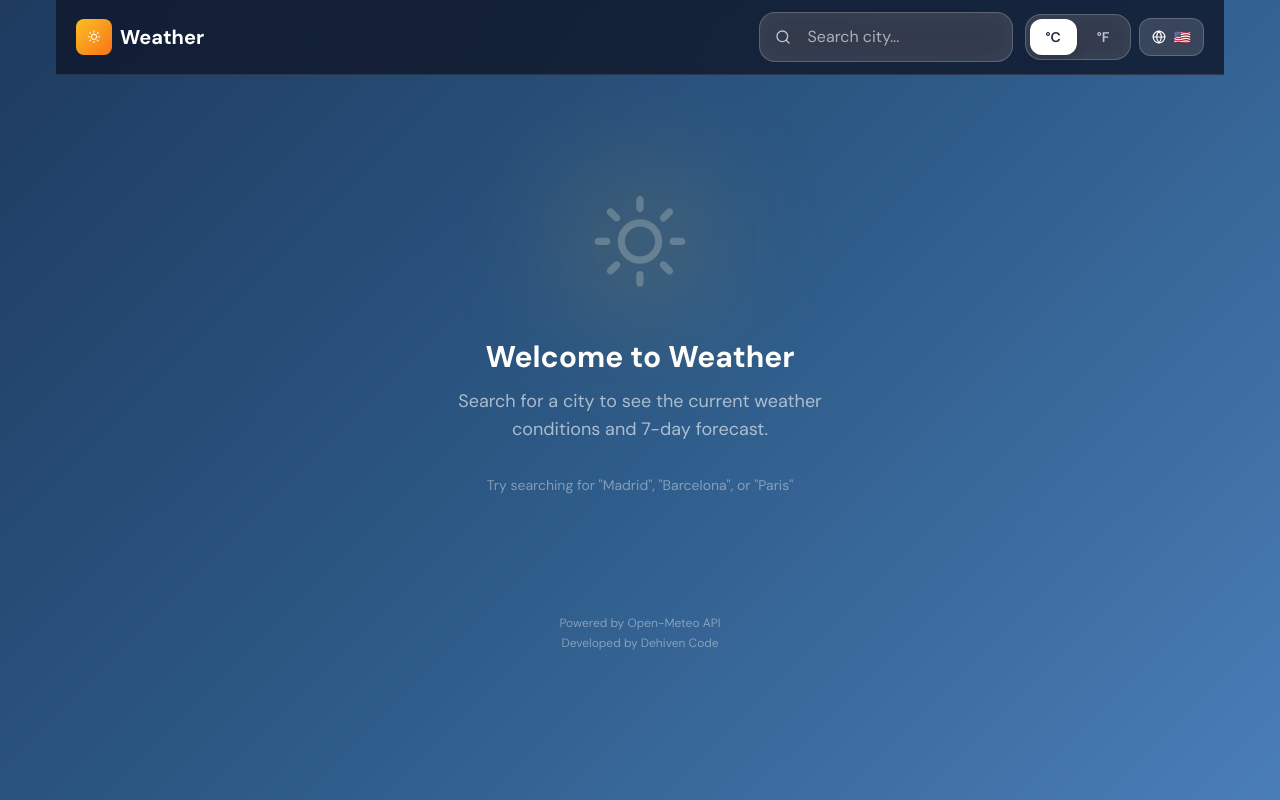
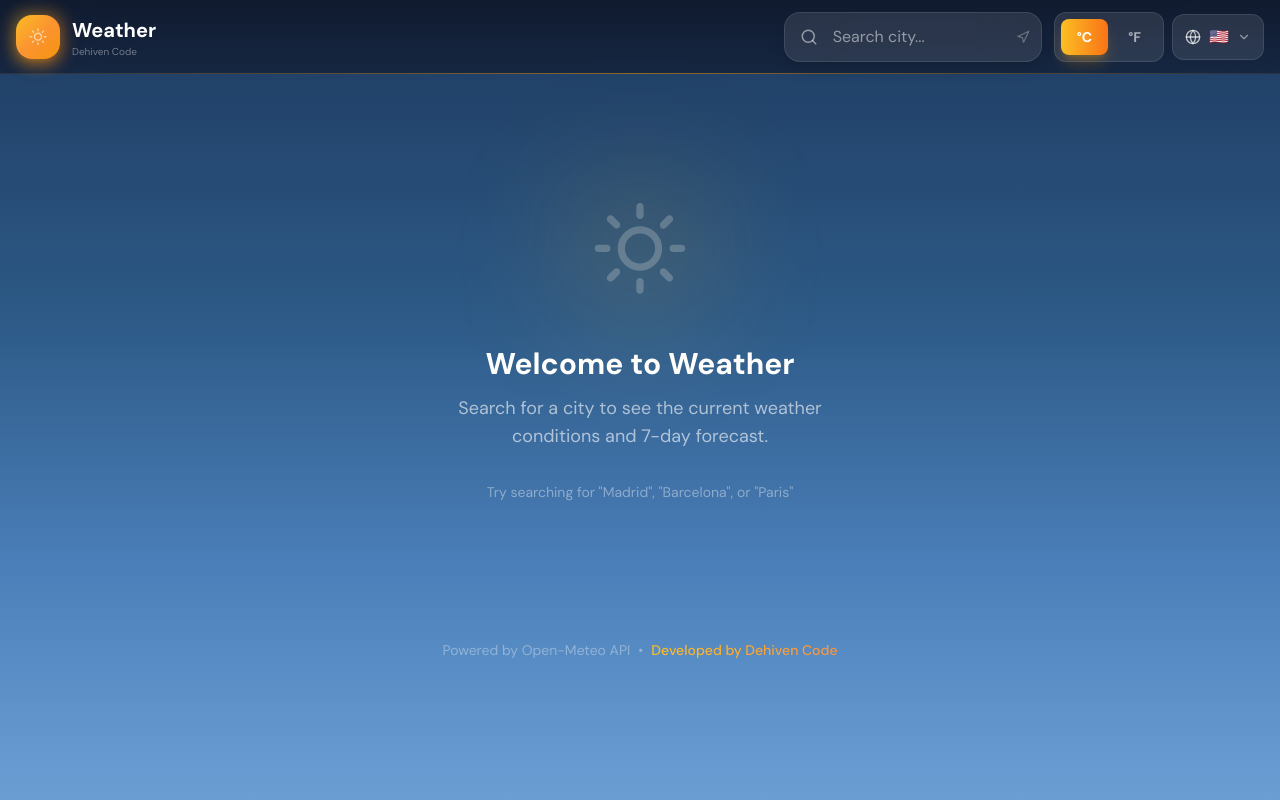
Before and after one commit to Dehiven/APP-Meteorologia, a React (Vite) app: page / in a window 1280 px wide. Built offline with nearby package versions, Linux system fonts and the light colour scheme.

Commit message:
Improve navigation UI with glassmorphism design

```diff
--- a/src/App.tsx
+++ b/src/App.tsx
@@ -1,6 +1,6 @@
 import { useState } from 'react';
 import { WiDaySunny } from 'react-icons/wi';
-import { FiMenu, FiX } from 'react-icons/fi';
+import { FiX, FiCloud } from 'react-icons/fi';
 import {
   SearchBar,
   UnitSelector,
@@ -20,49 +20,76 @@ function App() {
 
   return (
     <div className="min-h-screen pb-10">
-      <header className="sticky top-0 z-40 backdrop-blur-xl bg-slate-900/80 border-b border-white/10">
-        <div className="max-w-6xl mx-auto px-3 py-3">
-          <div className="flex items-center justify-between gap-2">
-            <div className="flex items-center gap-2">
-              <div className="w-9 h-9 bg-gradient-to-br from-amber-400 to-orange-500 rounded-lg flex items-center justify-center flex-shrink-0">
-                <WiDaySunny className="text-white text-lg" />
+      {/* Navigation Bar */}
+      <header className="sticky top-0 z-50">
+        <div className="absolute inset-0 bg-gradient-to-b from-slate-900/90 to-slate-900/60 backdrop-blur-2xl border-b border-white/10"></div>
+
+        <div className="relative max-w-7xl mx-auto px-3 sm:px-4 py-3">
+          <div className="flex items-center justify-between gap-3">
+            {/* Logo */}
+            <div className="flex items-center gap-2 sm:gap-3 flex-shrink-0">
+              <div className="relative">
+                <div className="w-10 h-10 sm:w-11 sm:h-11 bg-gradient-to-br from-amber-400 via-orange-400 to-amber-500 rounded-xl sm:rounded-2xl flex items-center justify-center shadow-lg shadow-amber-500/30">
+                  <WiDaySunny className="text-white text-xl sm:text-2xl" />
+                </div>
+                <div className="absolute -inset-1 bg-gradient-to-br from-amber-400 to-orange-500 rounded-xl sm:rounded-2xl blur opacity-40"></div>
               </div>
-              <h1 className="text-xl font-bold text-white">Weather</h1>
+              <div className="flex flex-col">
+                <h1 className="text-lg sm:text-xl font-bold text-white leading-tight">
+                  Weather
+                </h1>
+                <span className="text-[10px] text-white/40 hidden sm:block">Dehiven Code</span>
+              </div>
             </div>
 
-            <button
-              className="md:hidden p-2 text-white/80 hover:text-white"
-              onClick={() => setMobileMenuOpen(!mobileMenuOpen)}
-            >
-              {mobileMenuOpen ? <FiX size={24} /> : <FiMenu size={24} />}
-            </button>
-
+            {/* Desktop: Search + Controls */}
             <div className="hidden md:flex items-center gap-3">
-              <SearchBar />
+              <div className="relative">
+                <SearchBar />
+              </div>
               <div className="flex items-center gap-2">
                 <UnitSelector />
                 <LanguageSelector />
               </div>
             </div>
+
+            {/* Mobile: Menu Button */}
+            <button
+              className="md:hidden p-2.5 rounded-xl bg-white/10 hover:bg-white/20 border border-white/10 transition-all duration-300"
+              onClick={() => setMobileMenuOpen(!mobileMenuOpen)}
+            >
+              {mobileMenuOpen ? (
+                <FiX className="text-white" size={22} />
+              ) : (
+                <FiCloud className="text-white" size={22} />
+              )}
+            </button>
           </div>
 
-          <div className={`md:hidden mt-3 space-y-3 ${mobileMenuOpen ? 'block' : 'hidden'}`}>
-            <SearchBar />
-            <div className="flex items-center justify-center gap-2">
-              <UnitSelector />
-              <LanguageSelector />
+          {/* Mobile Menu */}
+          <div className={`md:hidden overflow-hidden transition-all duration-500 ${mobileMenuOpen ? 'max-h-60 opacity-100 mt-4' : 'max-h-0 opacity-0'}`}>
+            <div className="glass-darker rounded-2xl p-4 space-y-4">
+              <SearchBar />
+              <div className="flex items-center justify-center gap-3">
+                <UnitSelector />
+                <LanguageSelector />
+              </div>
             </div>
           </div>
         </div>
+
+        {/* Decorative gradient line */}
+        <div className="absolute bottom-0 left-0 right-0 h-[1px] bg-gradient-to-r from-transparent via-amber-500/50 to-transparent"></div>
       </header>
 
-      <main className="max-w-6xl mx-auto px-3 py-6">
+      {/* Main Content */}
+      <main className="max-w-7xl mx-auto px-3 sm:px-4 py-6 sm:py-8">
         <ErrorMessage />
 
         {isLoading ? (
           <LoadingSpinner />
         ) : weatherData ? (
-          <div className="space-y-5">
+          <div className="space-y-5 sm:space-y-6">
             <CurrentWeather />
             <WeeklyForecast />
             <HourlyForecast />
@@ -72,9 +99,15 @@ function App() {
         )}
       </main>
 
-      <footer className="mt-auto py-4 px-3 text-center text-white/40 text-xs">
-        <p>{t.poweredBy}</p>
-        <p className="mt-1">Developed by Dehiven Code</p>
+      {/* Footer */}
+      <footer className="mt-auto py-6 px-3 text-center">
+        <div className="inline-flex flex-col sm:flex-row items-center gap-1 sm:gap-2 text-white/35 text-xs sm:text-sm">
+          <span>{t.poweredBy}</span>
+          <span className="hidden sm:inline">•</span>
+          <span className="bg-gradient-to-r from-amber-400 to-orange-400 bg-clip-text text-transparent font-medium">
+            Developed by Dehiven Code
+          </span>
+        </div>
       </footer>
     </div>
   );
--- a/src/components/LanguageSelector.tsx
+++ b/src/components/LanguageSelector.tsx
@@ -1,5 +1,5 @@
 import { useWeatherStore, type Language } from '../store/weatherStore';
-import { FiGlobe } from 'react-icons/fi';
+import { FiGlobe, FiChevronDown } from 'react-icons/fi';
 
 const languages: { code: Language; label: string; flag: string }[] = [
   { code: 'en', label: 'English', flag: '🇺🇸' },
@@ -10,27 +10,33 @@ const languages: { code: Language; label: string; flag: string }[] = [
 
 export function LanguageSelector() {
   const { language, setLanguage } = useWeatherStore();
+  const currentLang = languages.find(l => l.code === language);
 
   return (
     <div className="relative group">
-      <button className="flex items-center gap-1.5 sm:gap-2 px-2.5 sm:px-3 py-2 rounded-xl bg-white/15 border border-white/20 text-white hover:bg-white/20 transition-all duration-300">
-        <FiGlobe size={14} />
-        <span className="text-xs sm:text-sm font-medium">{languages.find(l => l.code === language)?.flag}</span>
+      <button className="flex items-center gap-2 px-3 py-2.5 rounded-xl bg-white/10 border border-white/10 hover:bg-white/20 hover:border-white/20 transition-all duration-300">
+        <FiGlobe className="text-white/70" size={16} />
+        <span className="text-base">{currentLang?.flag}</span>
+        <FiChevronDown className="text-white/50" size={14} />
       </button>
-      <div className="absolute top-full right-0 mt-2 opacity-0 invisible group-hover:opacity-100 group-hover:visible transition-all duration-300 transform translate-y-2 group-hover:translate-y-0">
-        <div className="glass rounded-xl p-1.5 sm:p-2 shadow-xl">
+
+      <div className="absolute top-full right-0 mt-2 opacity-0 invisible group-hover:opacity-100 group-hover:visible transition-all duration-300 transform translate-y-2 group-hover:translate-y-0 z-50">
+        <div className="glass-darker rounded-2xl p-1.5 shadow-2xl min-w-[160px]">
           {languages.map((lang) => (
             <button
               key={lang.code}
               onClick={() => setLanguage(lang.code)}
-              className={`w-full flex items-center gap-2 px-3 sm:px-4 py-2 rounded-lg text-left transition-all duration-200 ${
+              className={`w-full flex items-center gap-3 px-4 py-2.5 rounded-xl text-left transition-all duration-200 ${
                 language === lang.code
-                  ? 'bg-white/20 text-white'
+                  ? 'bg-amber-500/20 text-amber-400'
                   : 'text-white/70 hover:bg-white/10 hover:text-white'
               }`}
             >
-              <span className="text-sm">{lang.flag}</span>
-              <span className="text-xs sm:text-sm">{lang.label}</span>
+              <span className="text-lg">{lang.flag}</span>
+              <span className="text-sm font-medium">{lang.label}</span>
+              {language === lang.code && (
+                <span className="ml-auto w-2 h-2 rounded-full bg-amber-400"></span>
+              )}
             </button>
           ))}
         </div>
--- a/src/components/SearchBar.tsx
+++ b/src/components/SearchBar.tsx
@@ -1,5 +1,5 @@
 import { useState, useEffect, useRef } from 'react';
-import { FiSearch, FiMapPin } from 'react-icons/fi';
+import { FiSearch, FiMapPin, FiNavigation } from 'react-icons/fi';
 import { useWeatherStore } from '../store/weatherStore';
 import type { GeocodingResult } from '../types';
 
@@ -43,31 +43,37 @@ export function SearchBar() {
 
   return (
     <div ref={wrapperRef} className="relative w-full">
-      <div className="relative">
+      <div className="relative group">
+        <div className="absolute inset-0 bg-gradient-to-r from-amber-500/20 to-orange-500/20 rounded-2xl blur opacity-0 group-hover:opacity-100 transition-opacity duration-300"></div>
         <input
           type="text"
           value={query}
           onChange={(e) => setQuery(e.target.value)}
           placeholder={t.searchPlaceholder}
-          className="w-full px-4 py-2.5 sm:py-3 pl-10 sm:pl-12 text-white bg-white/15 border border-white/20 rounded-xl sm:rounded-2xl focus:outline-none focus:ring-2 focus:ring-white/30 focus:border-transparent backdrop-blur-md transition-all duration-300 placeholder-white/60 text-sm sm:text-base"
+          className="relative w-full px-5 py-3 pl-12 text-white bg-white/10 border border-white/10 rounded-2xl focus:outline-none focus:ring-2 focus:ring-amber-500/30 focus:border-amber-500/30 backdrop-blur-xl transition-all duration-300 placeholder-white/50 text-base shadow-lg"
           minLength={2}
           maxLength={80}
         />
-        <FiSearch className="absolute left-3 sm:left-4 top-1/2 -translate-y-1/2 text-white/70" size={16} />
+        <FiSearch className="absolute left-4 top-1/2 -translate-y-1/2 text-white/50 group-hover:text-amber-400 transition-colors duration-300" size={18} />
+        <div className="absolute right-3 top-1/2 -translate-y-1/2">
+          <FiNavigation className="text-white/30" size={14} />
+        </div>
       </div>
 
       {showResults && searchResults.length > 0 && (
-        <ul className="absolute z-50 w-full mt-2 bg-slate-800/95 backdrop-blur-xl border border-white/10 rounded-xl sm:rounded-2xl shadow-2xl max-h-60 sm:max-h-72 overflow-y-auto">
+        <ul className="absolute z-50 w-full mt-3 glass-darker rounded-2xl shadow-2xl overflow-hidden max-h-72 overflow-y-auto">
           {searchResults.slice(0, 8).map((result) => (
             <li key={result.id}>
               <button
                 onClick={() => handleSelect(result)}
-                className="w-full px-4 py-3 sm:py-3.5 text-left hover:bg-white/10 transition-all duration-200 flex items-center gap-3"
+                className="w-full px-5 py-3.5 text-left hover:bg-white/10 transition-all duration-200 flex items-center gap-4 border-b border-white/5 last:border-b-0"
               >
-                <FiMapPin className="text-white/50 flex-shrink-0" size={14} />
-                <div className="flex flex-col">
-                  <span className="font-medium text-white text-sm sm:text-base">{result.name}</span>
-                  <span className="text-xs text-white/50">
+                <div className="w-8 h-8 rounded-xl bg-white/10 flex items-center justify-center flex-shrink-0">
+                  <FiMapPin className="text-amber-400" size={14} />
+                </div>
+                <div className="flex flex-col min-w-0">
+                  <span className="font-semibold text-white truncate">{result.name}</span>
+                  <span className="text-xs text-white/50 truncate">
                     {result.admin1 && `${result.admin1}, `}{result.country}
                   </span>
                 </div>
@@ -78,14 +84,16 @@ export function SearchBar() {
       )}
 
       {showResults && query.length >= 2 && searchResults.length === 0 && !isSearching && (
-        <div className="absolute z-50 w-full mt-2 bg-slate-800/95 backdrop-blur-xl border border-white/10 rounded-xl sm:rounded-2xl shadow-2xl p-3 sm:p-4 text-center text-white/60 text-sm">
-          {t.noLocations}
+        <div className="absolute z-50 w-full mt-3 glass-darker rounded-2xl shadow-2xl p-5 text-center">
+          <FiMapPin className="text-white/30 mx-auto mb-2" size={24} />
+          <p className="text-white/60">{t.noLocations}</p>
         </div>
       )}
 
       {isSearching && (
-        <div className="absolute z-50 w-full mt-2 bg-slate-800/95 backdrop-blur-xl border border-white/10 rounded-xl sm:rounded-2xl shadow-2xl p-3 sm:p-4 text-center text-white/60 text-sm">
-          {t.loading}
+        <div className="absolute z-50 w-full mt-3 glass-darker rounded-2xl shadow-2xl p-5 text-center">
+          <div className="w-6 h-6 border-2 border-white/20 border-t-amber-400 rounded-full animate-spin mx-auto mb-2"></div>
+          <p className="text-white/60">{t.loading}</p>
         </div>
       )}
     </div>
--- a/src/components/UnitSelector.tsx
+++ b/src/components/UnitSelector.tsx
@@ -4,23 +4,23 @@ export function UnitSelector() {
   const { unitSystem, setUnitSystem } = useWeatherStore();
 
   return (
-    <div className="flex items-center gap-1 bg-white/15 backdrop-blur-md rounded-xl sm:rounded-2xl p-1 border border-white/20">
+    <div className="flex items-center gap-1 p-1.5 bg-white/10 rounded-xl border border-white/10">
       <button
         onClick={() => setUnitSystem('metric')}
-        className={`px-3 sm:px-4 py-1.5 sm:py-2 rounded-lg sm:rounded-xl text-xs sm:text-sm font-semibold transition-all duration-300 ${
+        className={`px-4 py-2 rounded-lg text-sm font-bold transition-all duration-300 ${
           unitSystem === 'metric'
-            ? 'bg-white text-slate-800 shadow-lg'
-            : 'text-white/70 hover:text-white hover:bg-white/10'
+            ? 'bg-gradient-to-r from-amber-400 to-orange-500 text-white shadow-lg shadow-amber-500/30'
+            : 'text-white/60 hover:text-white hover:bg-white/10'
         }`}
       >
         °C
       </button>
       <button
         onClick={() => setUnitSystem('imperial')}
-        className={`px-3 sm:px-4 py-1.5 sm:py-2 rounded-lg sm:rounded-xl text-xs sm:text-sm font-semibold transition-all duration-300 ${
+        className={`px-4 py-2 rounded-lg text-sm font-bold transition-all duration-300 ${
           unitSystem === 'imperial'
-            ? 'bg-white text-slate-800 shadow-lg'
-            : 'text-white/70 hover:text-white hover:bg-white/10'
+            ? 'bg-gradient-to-r from-amber-400 to-orange-500 text-white shadow-lg shadow-amber-500/30'
+            : 'text-white/60 hover:text-white hover:bg-white/10'
         }`}
       >
         °F
--- a/src/index.css
+++ b/src/index.css
@@ -11,22 +11,42 @@
 body {
   margin: 0;
   min-height: 100vh;
-  background: linear-gradient(135deg, #1e3a5f 0%, #2d5a87 50%, #4a7eb8 100%);
+  background: linear-gradient(180deg, #0f172a 0%, #1e3a5f 40%, #2d5a87 70%, #4a7eb8 100%);
   background-attachment: fixed;
 }
 
-@media (prefers-color-scheme: dark) {
+@media (prefers-color-scheme: light) {
   body {
-    background: linear-gradient(135deg, #0f172a 0%, #1e3a5f 50%, #2d4a6f 100%);
+    background: linear-gradient(180deg, #1e3a5f 0%, #2d5a87 40%, #4a7eb8 70%, #6b9fd4 100%);
     background-attachment: fixed;
   }
 }
 
 #root {
   width: 100%;
-  max-width: 1200px;
+  max-width: 1400px;
   margin: 0 auto;
-  padding: 0 16px;
+  padding: 0;
+}
+
+/* Custom Scrollbar */
+::-webkit-scrollbar {
+  width: 6px;
+  height: 6px;
+}
+
+::-webkit-scrollbar-track {
+  background: rgba(255, 255, 255, 0.05);
+  border-radius: 10px;
+}
+
+::-webkit-scrollbar-thumb {
+  background: rgba(255, 255, 255, 0.2);
+  border-radius: 10px;
+}
+
+::-webkit-scrollbar-thumb:hover {
+  background: rgba(255, 255, 255, 0.3);
 }
 
 .scrollbar-hide::-webkit-scrollbar {
@@ -38,18 +58,31 @@ body {
   scrollbar-width: none;
 }
 
+/* Glass Effects */
 .glass {
-  background: rgba(255, 255, 255, 0.1);
-  backdrop-filter: blur(10px);
-  border: 1px solid rgba(255, 255, 255, 0.2);
+  background: rgba(255, 255, 255, 0.08);
+  backdrop-filter: blur(20px);
+  -webkit-backdrop-filter: blur(20px);
+  border: 1px solid rgba(255, 255, 255, 0.15);
+  box-shadow: 0 8px 32px rgba(0, 0, 0, 0.2);
 }
 
 .glass-dark {
-  background: rgba(0, 0, 0, 0.2);
-  backdrop-filter: blur(10px);
+  background: rgba(0, 0, 0, 0.25);
+  backdrop-filter: blur(20px);
+  -webkit-backdrop-filter: blur(20px);
   border: 1px solid rgba(255, 255, 255, 0.1);
 }
 
+.glass-darker {
+  background: rgba(15, 23, 42, 0.7);
+  backdrop-filter: blur(20px);
+  -webkit-backdrop-filter: blur(20px);
+  border: 1px solid rgba(255, 255, 255, 0.08);
+  box-shadow: 0 8px 32px rgba(0, 0, 0, 0.3);
+}
+
+/* Animations */
 @keyframes pulse-slow {
   0%, 100% {
     transform: scale(1);
@@ -95,3 +128,33 @@ body {
 .animate-fade-in-up {
   animation: fade-in-up 0.5s ease-out forwards;
 }
+
+@keyframes float {
+  0%, 100% {
+    transform: translateY(0);
+  }
+  50% {
+    transform: translateY(-5px);
+  }
+}
+
+.animate-float {
+  animation: float 3s ease-in-out infinite;
+}
+
+/* Gradient Text */
+.gradient-text {
+  background: linear-gradient(135deg, #fbbf24 0%, #f97316 100%);
+  -webkit-background-clip: text;
+  -webkit-text-fill-color: transparent;
+  background-clip: text;
+}
+
+/* Glow Effects */
+.glow-amber {
+  box-shadow: 0 0 20px rgba(251, 191, 36, 0.3), 0 0 40px rgba(251, 191, 36, 0.1);
+}
+
+.glow-blue {
+  box-shadow: 0 0 20px rgba(59, 130, 246, 0.3), 0 0 40px rgba(59, 130, 246, 0.1);
+}
```
